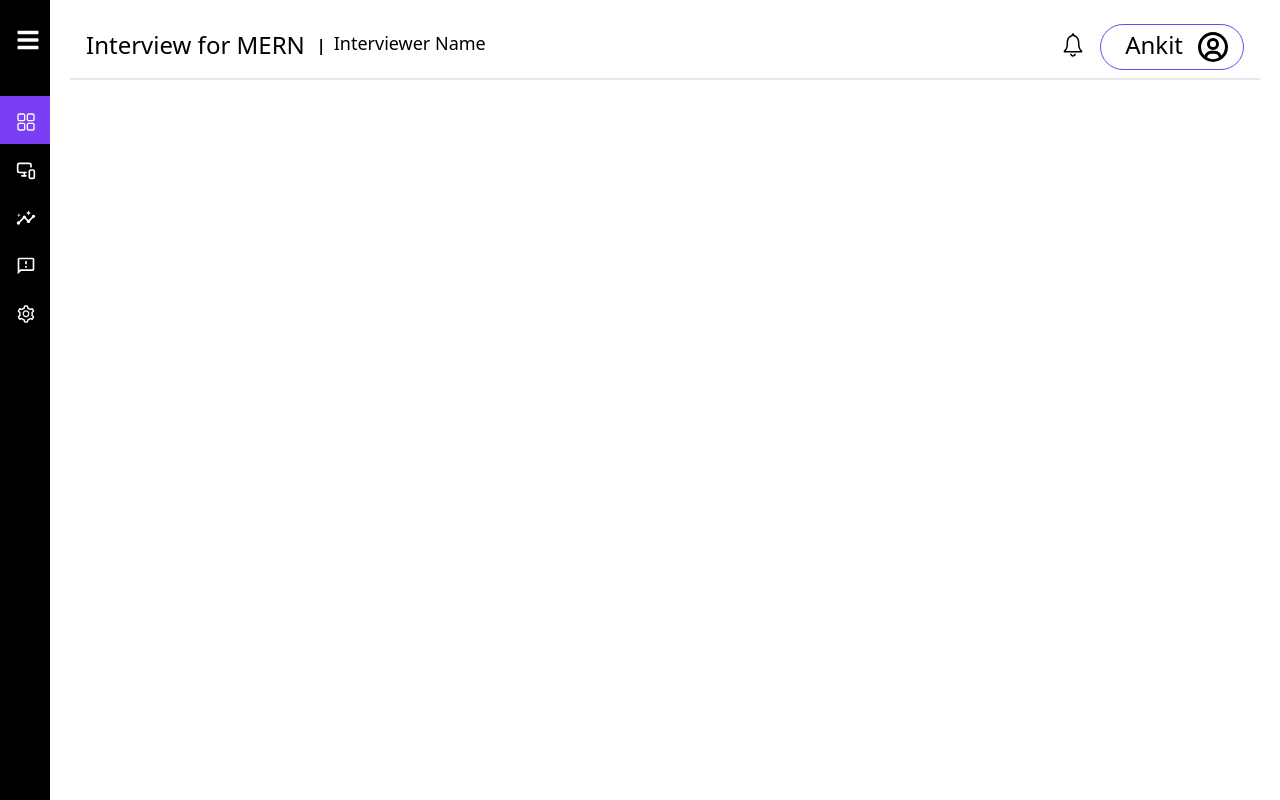
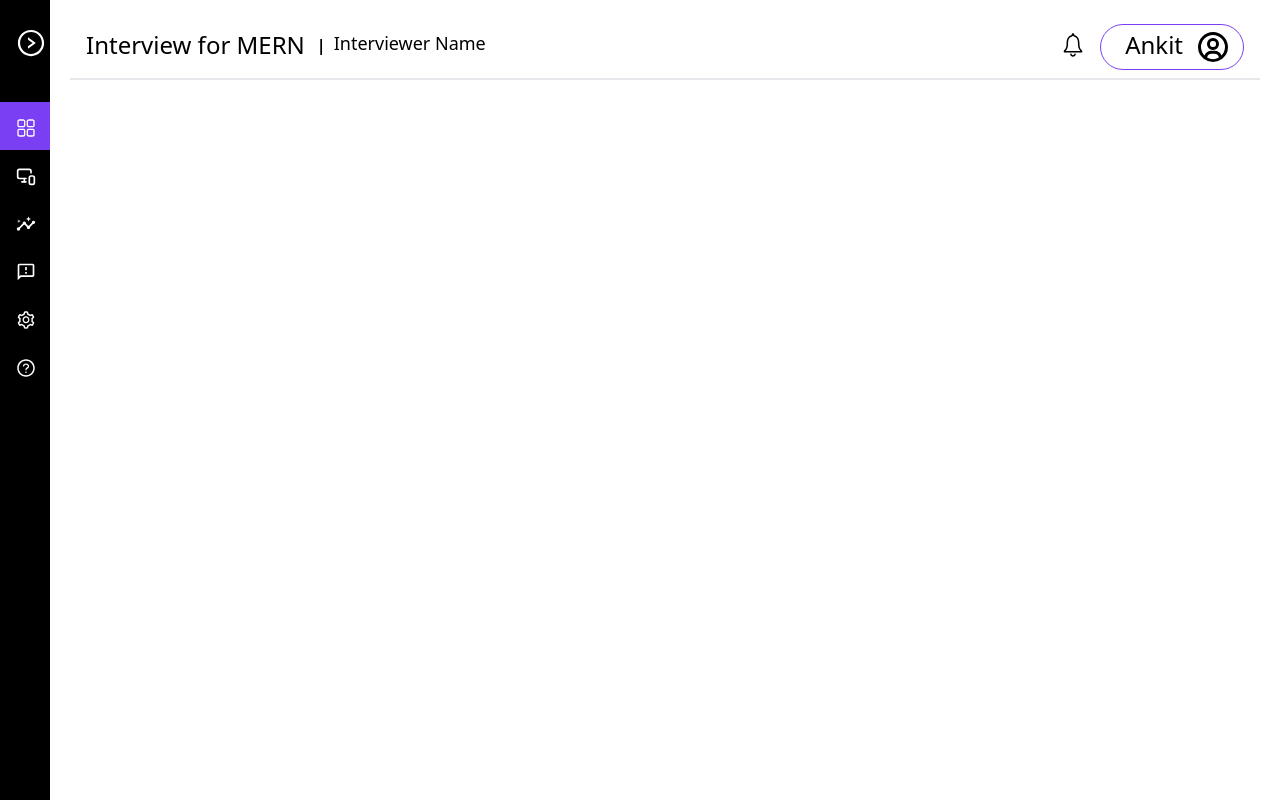
Before and after one commit to ankitsimari/TalentTech, a React (Create React App) app in the folder Frontend/: page / in a window 1280 px wide. Built offline with nearby package versions, Linux system fonts and the light colour scheme.

Commit message:
toggle button changed

```diff
--- a/Frontend/src/component/Sidebar.tsx
+++ b/Frontend/src/component/Sidebar.tsx
@@ -1,16 +1,9 @@
 import React, { useState } from 'react';
-import {
-    FaTh,
-    FaBars,
-    FaUserAlt,
-    FaRegChartBar,
-    FaCommentAlt,
-} from "react-icons/fa";
-import {AiFillSetting,AiOutlineSetting} from "react-icons/ai"
+import {AiFillSetting,AiOutlineSetting,AiOutlineLeftCircle,AiOutlineRightCircle,AiOutlineQuestionCircle} from "react-icons/ai"
 import {MdOutlineFeedback,MdInsights} from "react-icons/md"
 import {RxDashboard} from "react-icons/rx"
 import {LuMonitorSmartphone} from "react-icons/lu"
-import {BsMedium} from "react-icons/bs"
+import {BsMedium,BsChatLeftDots} from "react-icons/bs"
 import { NavLink, useLocation } from 'react-router-dom';
 import Home from './Home';
 
@@ -53,6 +46,11 @@ const Sidebar: React.FC = () => {
             path: "/settings",
             name: "Settings",
             icon: <AiOutlineSetting />
+        },
+        {
+            path: "/faq",
+            name: "FAQ",
+            icon: <AiOutlineQuestionCircle />
         }
     ];
 
@@ -69,7 +67,8 @@ const Sidebar: React.FC = () => {
                         </span>
 
                     <div style={{ marginLeft: isOpen ? "20px" : "0px" }} className="mt-2 flex text-2xl ">
-                        <FaBars onClick={toggle} />
+                        {/* <FaBars onClick={toggle} /> */}
+                        {isOpen?<AiOutlineLeftCircle className='text-3xl' onClick={toggle}  />: <AiOutlineRightCircle className='text-3xl' onClick={toggle} />}
                     </div>
                 </div>
                 {menuItem.map((item, index) => (
```
